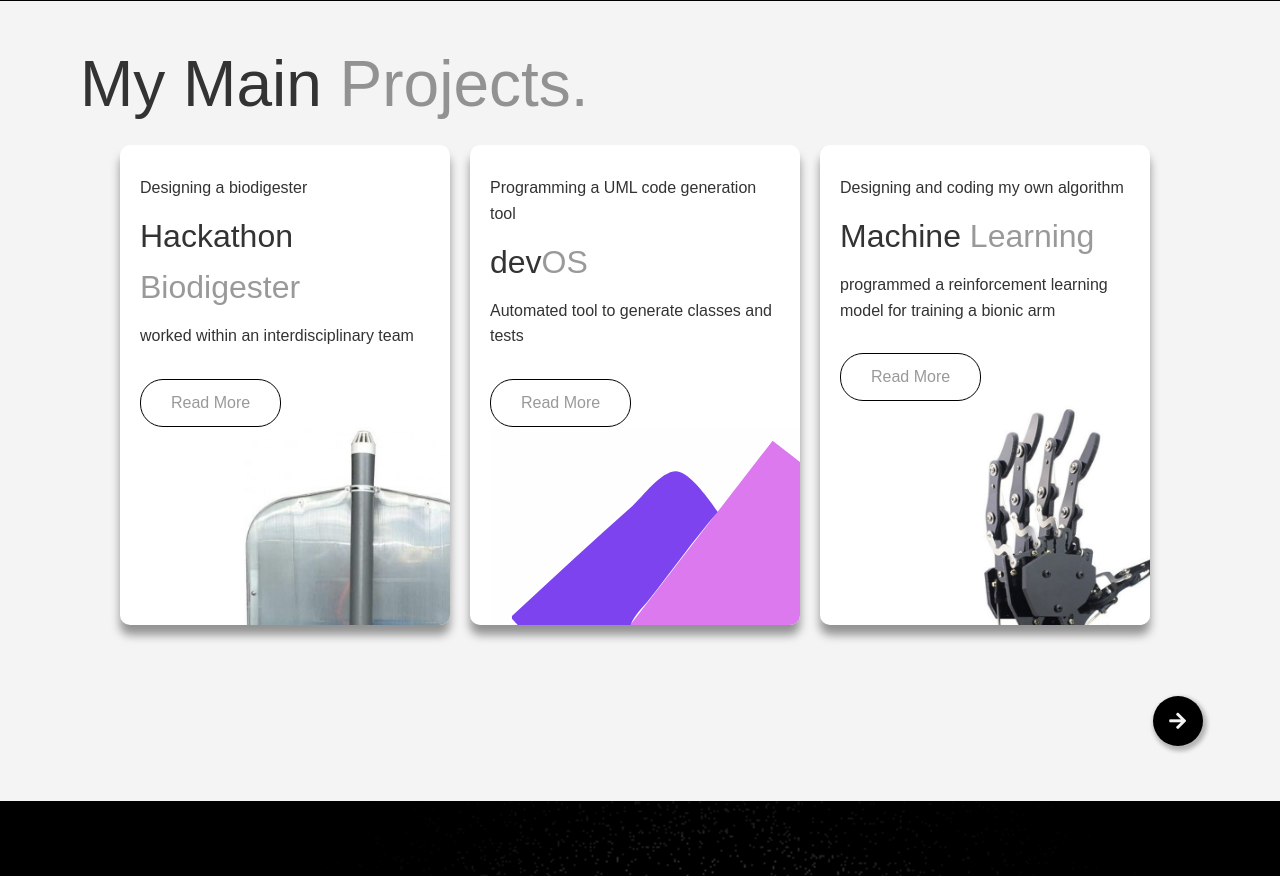
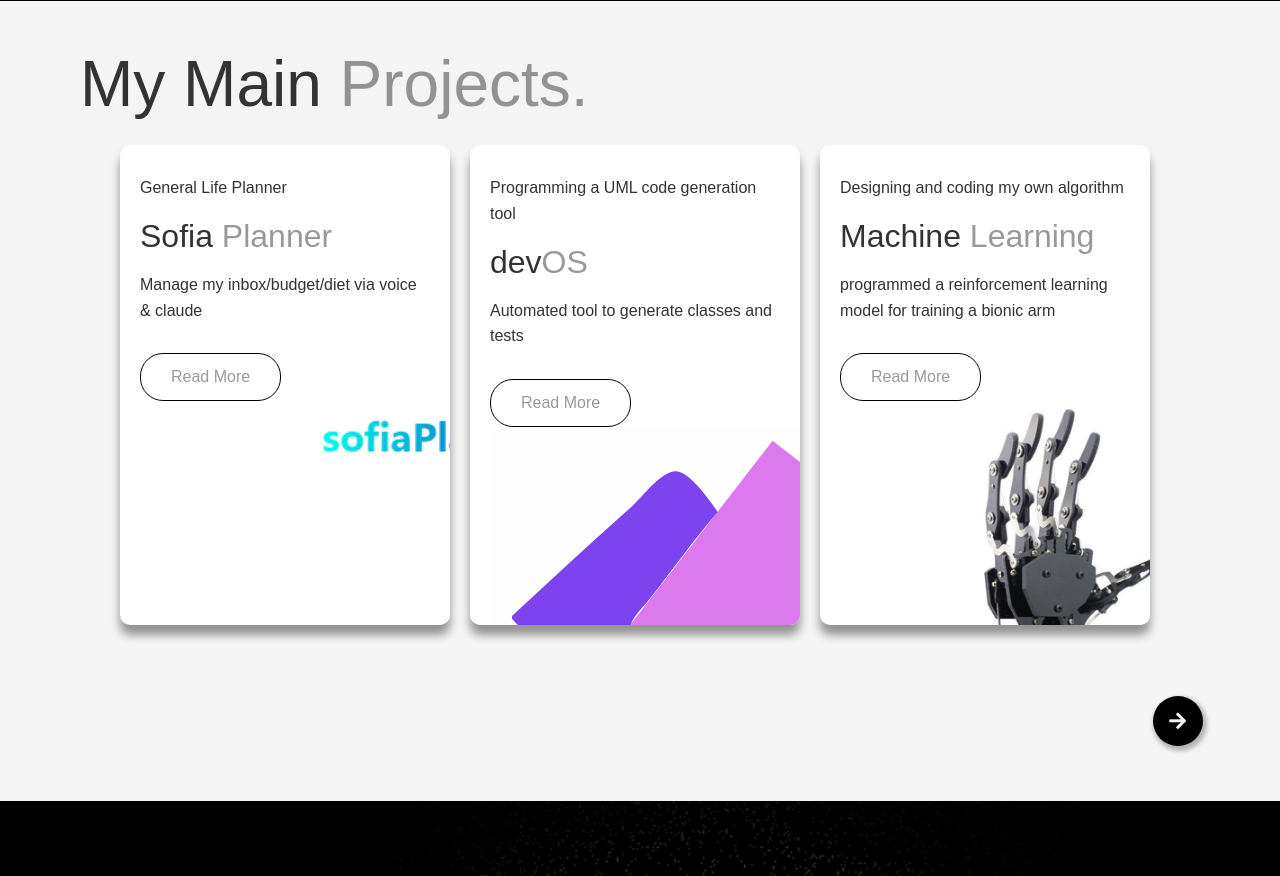
Before and after one commit to kesler20/personal_portfolio, a Flask app: page / in a window 1280 px wide. Shown: the part 847-1723 px from the top of the page. Run offline with Flask 2, Linux system fonts and the light colour scheme.

Commit message:
Replace biodigester project with Sofia Planner
Updated project details and images in index.html.

```diff
--- a/templates/index.html
+++ b/templates/index.html
@@ -29,13 +29,13 @@
     <div class="container flex projects-cards">
         <div>
             <div class="card" id='card-0' hef='../biodigester/'>
-                <p>Designing a biodigester</p>
-                <p class="md">Hackathon <a>Biodigester</a></p>
-                <p>worked within an interdisciplinary team</p>
+                <p>General Life Planner</p>
+                <p class="md">Sofia <a>Planner</a></p>
+                <p>Manage my inbox/budget/diet via voice & claude</p>
                 <div class="card-btn">
                     <a href="../biodigester" class="btn btn-outline in-card">Read More</a>
                 </div>
-                <img src="{{ url_for('static', filename='img/biodigester.jpg') }}" alt="biodigester pricture" srcset="">
+                <img src="{{ url_for('static', filename='img/sofia-planner.png') }}" alt="sofia pricture" srcset="">
             </div>
         </div>
         <div>
```
